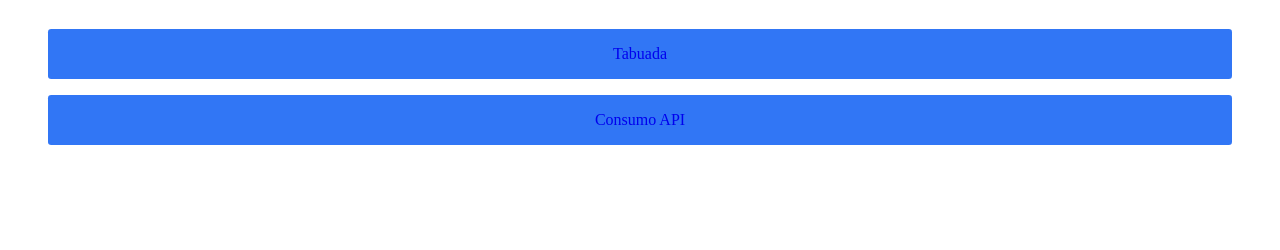
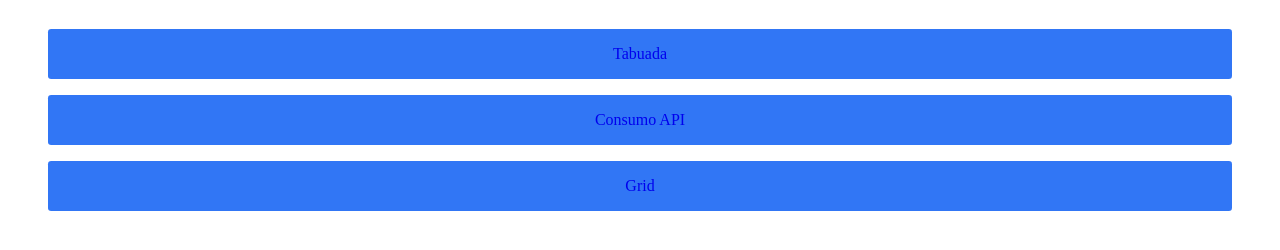
Before and after one commit to rafael-araujo-reis/treinamentos, a plain HTML site: page index.html in a window 1280 px wide. Shown: the part 56-306 px from the top of the page. Drawn offline with Linux system fonts and the light colour scheme.

Commit message:
Teste Grid

```diff
--- a/index.html
+++ b/index.html
@@ -21,6 +21,9 @@
       <div class="card">
         <a href="./pages/consumo_api.html">Consumo API</a>
       </div>
+      <div class="card">
+        <a href="./pages/grid.html">Grid</a>
+      </div>
     </section>
   </main>
 </body>
--- /dev/null
+++ b/styles/grid.css
@@ -0,0 +1,26 @@
+* {
+  margin     : 0;
+  padding    : 0;
+  font-family: 'Poppins';
+}
+
+.container {
+  padding: 2rem 1rem;
+  margin : 0 1rem;
+
+  display              : grid;
+  grid-template-columns: repeat(auto-fill, minmax(200px, 1fr));
+
+  gap: 1rem;
+}
+
+.card {
+  text-align: center;
+
+  color           : white;
+  font-size       : 1.2rem;
+  background-color: rgb(49, 118, 245);
+
+  border-radius: 0.5rem;
+  padding      : inherit;
+}
```
Also changed, not shown: pages/grid.html (added, +35 -0 lines).
